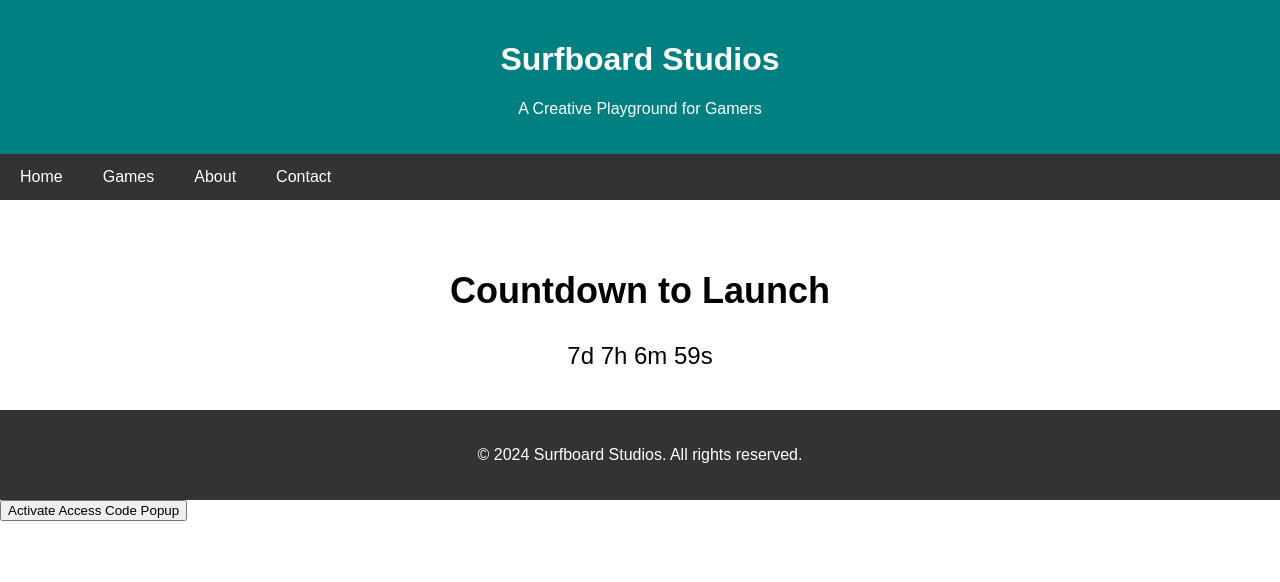
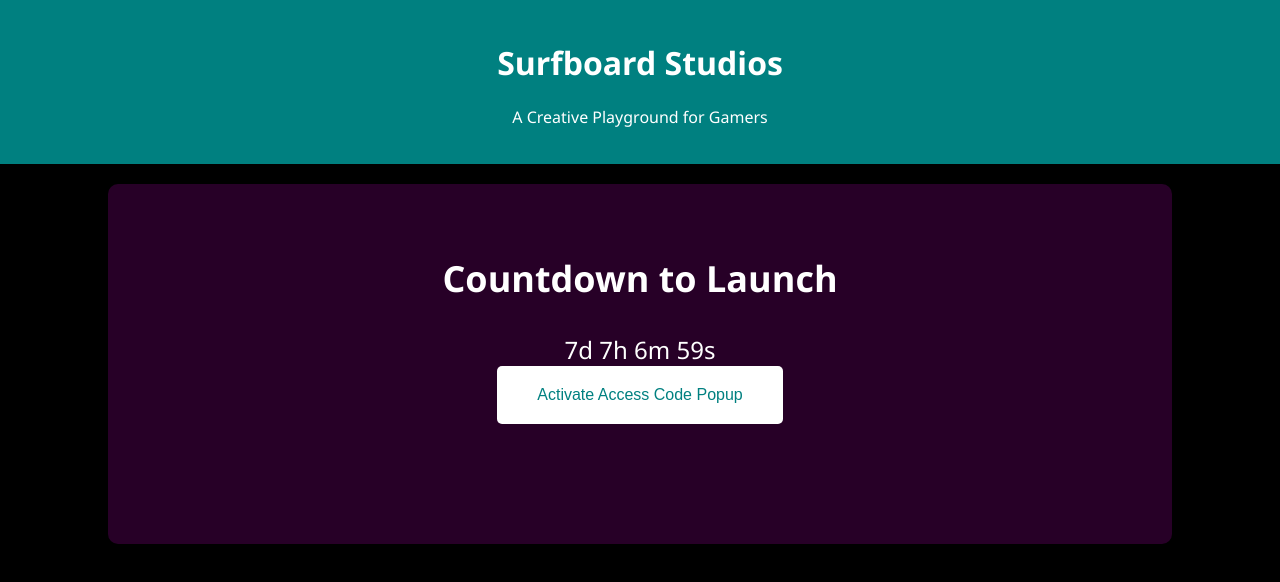
Before and after one commit to surfboardstudios/surfboardstudios.github.io, a plain HTML site: page index.html in a window 1280 px wide. Drawn offline with Linux system fonts and the light colour scheme.

Commit message:
Update index.html

```diff
--- a/index.html
+++ b/index.html
@@ -6,51 +6,58 @@
     <title>Surfboard Studios - Countdown</title>
     <style>
         body {
-            font-family: Arial, sans-serif;
+            font-family: 'Segoe UI', Tahoma, Geneva, Verdana, sans-serif;
             margin: 0;
             padding: 0;
+            background-color: #000;
+            color: #800080;
         }
         header {
             background-color: #008080;
             color: #fff;
             padding: 20px;
             text-align: center;
-        }
-        nav {
-            background-color: #333;
-            overflow: hidden;
-        }
-        nav a {
-            float: left;
-            display: block;
-            color: #fff;
-            text-align: center;
-            padding: 14px 20px;
-            text-decoration: none;
-        }
-        nav a:hover {
-            background-color: #ddd;
-            color: #333;
+            margin-bottom: 20px;
         }
         .container {
             width: 80%;
             margin: auto;
             overflow: hidden;
             padding: 20px;
+            background-color: rgba(128, 0, 128, 0.3); /* More transparent purple */
+            border-radius: 10px;
+            backdrop-filter: blur(10px); /* Glass effect */
+            box-shadow: 0px 0px 10px 0px rgba(0,0,0,0.1);
         }
         section {
             padding: 20px;
         }
         footer {
-            background-color: #333;
-            color: #fff;
             text-align: center;
             padding: 20px;
+            margin-top: 20px;
+            border-radius: 10px;
         }
         #countdown {
             font-size: 24px;
             text-align: center;
+            margin-bottom: 40px;
+            color: #fff; /* Text color white */
         }
+        button {
+            background-color: #fff; /* Button background color white */
+            color: #008080; /* Button text color purple */
+            border: none;
+            padding: 20px 40px;
+            cursor: pointer;
+            border-radius: 5px;
+            font-size: 16px;
+            margin-bottom: 40px;
+        }
+        button:hover {
+            background-color: #ccc; /* Button background color on hover */
+        }
+        /* Access Code Popup */
         #accessPopup {
             display: none;
             position: fixed;
@@ -61,14 +68,21 @@
             background-color: rgba(0,0,0,0.5);
         }
         #accessPopupContent {
-            background-color: #fefefe;
+            background-color: #fff;
             margin: 20% auto;
             padding: 20px;
             width: 50%;
             text-align: center;
+            border-radius: 10px;
+            box-shadow: 0px 0px 10px 0px rgba(0,0,0,0.1);
         }
         #accessInput {
             margin-bottom: 10px;
+            padding: 10px;
+            width: 80%;
+            border: 1px solid #ccc;
+            border-radius: 5px;
+            font-size: 16px;
         }
     </style>
 </head>
@@ -79,22 +93,17 @@
     <p>A Creative Playground for Gamers</p>
 </header>
 
-<nav>
-    <a href="#">Home</a>
-    <a href="#">Games</a>
-    <a href="#">About</a>
-    <a href="#">Contact</a>
-</nav>
-
 <div class="container">
     <section id="countdown">
         <h2>Countdown to Launch</h2>
         <div id="countdownTimer"></div>
+        <!-- Button to Activate Access Code Popup -->
+        <button onclick="showAccessPopup()">Activate Access Code Popup</button>
     </section>
 </div>
 
 <footer>
-    <p>&copy; 2024 Surfboard Studios. All rights reserved.</p>
+    <!-- Removed the copyright notice -->
 </footer>
 
 <!-- Access Code Popup -->
@@ -105,9 +114,6 @@
         <button onclick="checkAccess()">Submit</button>
     </div>
 </div>
-
-<!-- Button to Activate Access Code Popup -->
-<button onclick="showAccessPopup()">Activate Access Code Popup</button>
 
 <script>
     // Set the launch date
```
